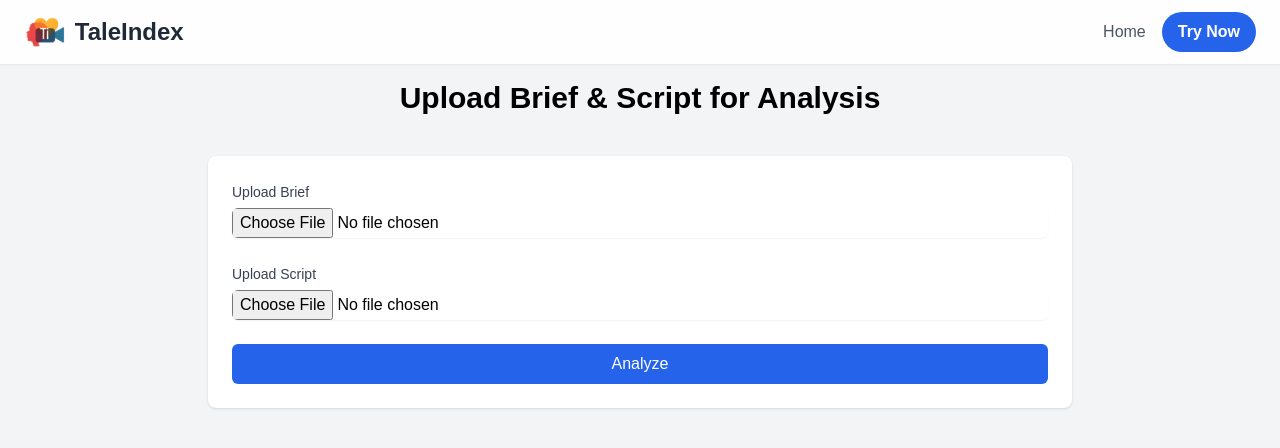
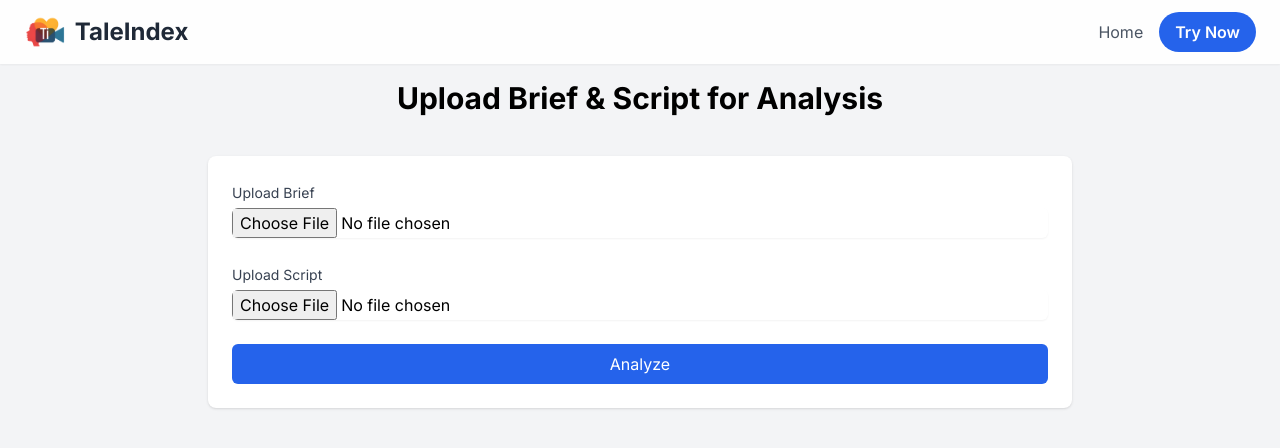
Before and after one commit to ansaritk/taleindex, a plain HTML site: page dashboard.html in a window 1280 px wide. Drawn offline with nearby package versions, Linux system fonts and the light colour scheme.

Commit message:
Update dashboard.html

```diff
--- a/dashboard.html
+++ b/dashboard.html
@@ -10,10 +10,10 @@
     <script src="https://cdnjs.cloudflare.com/ajax/libs/jspdf/2.5.1/jspdf.umd.min.js"></script>
     <style>
         body {
-        font-family: 'Arial', sans-serif;
-        }
-        .custom-shadow {
-            box-shadow: 0 4px 6px -1px rgba(0, 0, 0, 0.1), 0 2px 4px -1px rgba(0, 0, 0, 0.06);
+            font-family: 'Inter', sans-serif;
+            background-color: #f3f4f6;
+            margin: 0;
+            padding: 0;
         }
         .results-container {
             display: flex;
@@ -28,11 +28,14 @@
             border-radius: 8px;
             box-shadow: 0 4px 6px rgba(0,0,0,0.1);
         }
+        .custom-shadow {
+            box-shadow: 0 4px 6px -1px rgba(0, 0, 0, 0.1), 0 2px 4px -1px rgba(0, 0, 0, 0.06);
+        }
     </style>
     <!-- Chart.js CDN -->
     <script src="https://cdn.jsdelivr.net/npm/chart.js"></script>
 </head>
-<body class="bg-gray-100">
+<body>
     <nav class="bg-white bg-opacity-90 shadow-sm fixed w-full z-10">
         <div class="container mx-auto px-6 py-3 flex justify-between items-center">
             <a href="/" class="flex items-center">
@@ -49,7 +52,7 @@
     <main class="pt-20 pb-12">
         <div class="max-w-4xl mx-auto px-4">
             <h1 class="text-3xl font-bold text-center mb-10">Upload Brief & Script for Analysis</h1>
-            <div class="bg-white p-6 rounded-lg shadow">
+            <div class="bg-white p-6 rounded-lg shadow custom-shadow">
                 <form id="uploadForm" class="space-y-6">
                     <div>
                         <label for="brief" class="text-sm font-medium text-gray-700">Upload Brief</label>
@@ -127,7 +130,7 @@
                     });
 
                     if (metricsChartInstance) {
-                        metricsChartInstance.destroy();
+                        metricsChartInstance.destroy.
                     }
 
                     const metricsCtx = document.getElementById('metricsChart').getContext('2d');
```
Lines whose indentation alone changed are shown as unchanged.
